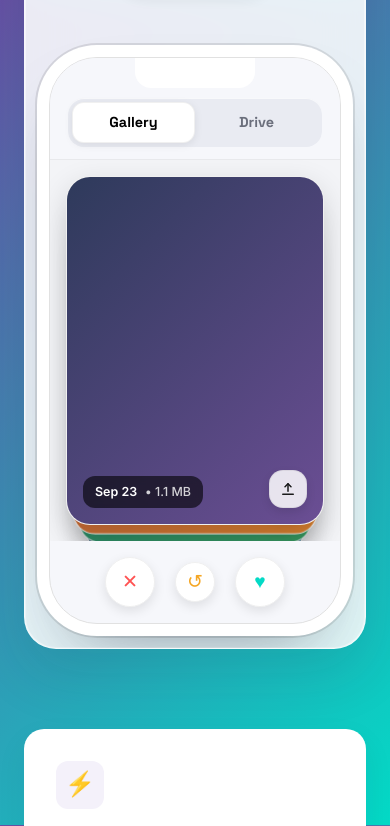
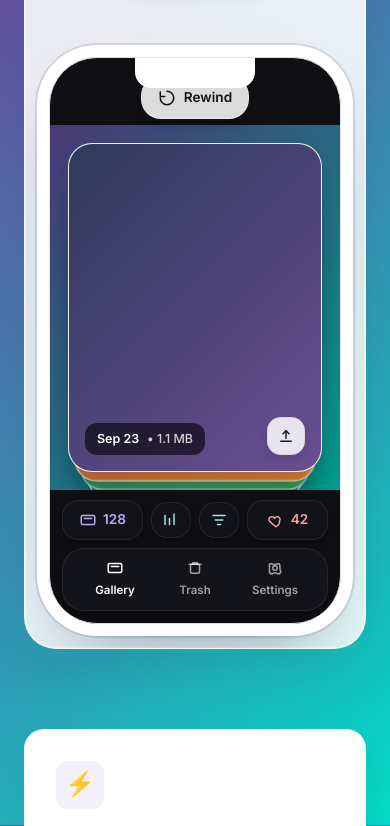
Before and after one commit to Oxycoffin/oxycoffin.github.io, a plain HTML site: page tindrop/index.html in a window 390 px wide. Shown: the part 863-1689 px from the top of the page. Drawn offline with Linux system fonts and the light colour scheme.

Commit message:
style: align demo tindrop
Restyle the phone demo to match the app's dark-mode deck with the brand gradient, drag overlays, counters row, and bottom nav. Replace the segmented control and action buttons with UI elements that mirror the in-app layout.

Tests: not run (not requested)

Next: compare the demo against the in-app gallery screen for any remaining gaps.

```diff
--- a/tindrop/index.html
+++ b/tindrop/index.html
@@ -235,7 +235,7 @@
         position: relative;
         width: 340px;
         height: 660px;
-        background: #f6f7fb;
+        background: #0f0f14;
         border-radius: 48px;
         box-shadow:
           0 0 0 12px #ffffff, /* Marco interior */
@@ -247,6 +247,7 @@
         flex-direction: column;
         font-family: "Inter", sans-serif;
         border: 1px solid #e1e1e1;
+        color: #f2f3f7;
       }
 
       /* Simulated notch */
@@ -261,58 +262,63 @@
       }
 
       .phone-header {
-        padding: 40px 18px 12px;
-        background: #f6f7fb;
+        padding: 18px 18px 6px;
+        background: transparent;
         z-index: 10;
-        border-bottom: 1px solid rgba(0,0,0,0.06);
+        display: flex;
+        justify-content: center;
       }
 
-      .tab-switch {
-        display: flex;
-        background: #e9ebf2;
-        padding: 4px;
-        border-radius: 16px;
-        position: relative;
-        box-shadow: inset 0 1px 0 rgba(255,255,255,0.7);
+      .rewind-btn {
+        background: rgba(255,255,255,0.85);
+        border-radius: 20px;
+        padding: 10px 16px;
+        box-shadow: 0 6px 16px rgba(0,0,0,0.2);
+        border: 1px solid rgba(255,255,255,0.4);
+        display: inline-flex;
+        align-items: center;
+        gap: 8px;
+        color: #111;
+        font-weight: 600;
+        font-size: 0.85rem;
       }
 
-      .tab-btn {
-        flex: 1;
-        text-align: center;
-        padding: 9px;
-        font-size: 0.9rem;
-        font-weight: 600;
-        color: #6b6f7c;
-        cursor: pointer;
-        z-index: 2;
-        transition: color 0.3s;
-      }
-
-      .tab-btn.active {
-        color: #000;
-      }
-
-      .tab-indicator {
-        position: absolute;
-        top: 4px; left: 4px;
-        width: calc(50% - 4px);
-        height: calc(100% - 8px);
-        background: #fff;
-        border-radius: 12px;
-        box-shadow: 0 2px 8px rgba(0,0,0,0.08);
-        border: 1px solid rgba(0,0,0,0.06);
-        transition: transform 0.3s cubic-bezier(0.4, 0.0, 0.2, 1);
+      .rewind-btn svg {
+        width: 18px;
+        height: 18px;
+        stroke: #111;
       }
 
       .phone-body {
         flex: 1;
         position: relative;
-        padding: 16px;
+        padding: 18px;
         display: flex;
         flex-direction: column;
         justify-content: center;
-        background: #f3f4f7;
+        background: transparent;
         overflow: hidden; /* Importante para que las cartas salgan */
+      }
+
+      .phone-body::before {
+        content: "";
+        position: absolute;
+        inset: 0;
+        background: linear-gradient(135deg, #6750a4 0%, #03dac6 100%);
+        z-index: 0;
+      }
+
+      .phone-body::after {
+        content: "";
+        position: absolute;
+        inset: 0;
+        background: rgba(0,0,0,0.28);
+        z-index: 1;
+      }
+
+      .phone-body > * {
+        position: relative;
+        z-index: 2;
       }
 
       /* Card stack */
@@ -321,6 +327,7 @@
         width: 100%;
         height: 400px;
         perspective: 1000px;
+        z-index: 3;
       }
 
       .swipe-card {
@@ -420,61 +427,112 @@
         stroke: #1a1a1a;
       }
 
-      /* Decision overlays (Like / Trash) */
-      .overlay-choice {
+      .drag-overlay {
         position: absolute;
-        top: 40px;
-        padding: 10px 20px;
-        border: 3px solid;
-        border-radius: 12px;
-        font-size: 1.6rem;
-        font-weight: 800;
-        text-transform: uppercase;
-        transform: rotate(-15deg);
+        top: 50%;
+        width: 80%;
+        height: 72%;
+        transform: translateY(-50%);
+        border-radius: 999px;
+        display: flex;
+        align-items: center;
         opacity: 0;
-        transition: opacity 0.1s;
+        z-index: 4;
         pointer-events: none;
-        background: rgba(255,255,255,0.88);
       }
 
-      .choice-keep {
-        left: 40px;
-        color: #03dac6;
-        border-color: #03dac6;
-        transform: rotate(-15deg);
+      .drag-overlay.left {
+        left: -45%;
+        justify-content: flex-end;
+        padding-right: 22px;
+        background: rgba(239,83,80,0.55);
+        transform: translateY(-50%) translateX(-60%) scale(0.8);
       }
 
-      .choice-trash {
-        right: 40px;
-        color: #ef5350;
-        border-color: #ef5350;
-        transform: rotate(15deg);
+      .drag-overlay.right {
+        right: -45%;
+        justify-content: flex-start;
+        padding-left: 22px;
+        background: rgba(76,175,80,0.55);
+        transform: translateY(-50%) translateX(60%) scale(0.8);
       }
 
-      .phone-controls {
-        display: flex;
-        justify-content: center;
-        gap: 30px;
-        padding: 20px;
+      .drag-overlay span {
+        color: #fff;
+        font-weight: 600;
+        letter-spacing: 0.5px;
+        text-transform: uppercase;
       }
 
-      .control-btn {
-        width: 50px; height: 50px;
-        border-radius: 50%;
-        background: #fff;
-        box-shadow: 0 4px 12px rgba(0,0,0,0.1);
-        display: grid;
-        place-items: center;
-        font-size: 1.2rem;
-        cursor: pointer;
-        transition: transform 0.2s;
-        border: 1px solid #f0f0f0;
+      /* Decision overlays (Like / Trash) */
+      .counters-row {
+        display: flex;
+        align-items: center;
+        gap: 10px;
+        padding: 12px 16px 10px;
       }
 
-      .control-btn:hover { transform: scale(1.1); }
-      .btn-trash { color: #ff5252; }
-      .btn-keep { color: #03dac6; }
-      .btn-undo { color: #f5a623; width: 40px; height: 40px; align-self: center;}
+      .counter-pill,
+      .counter-button {
+        display: inline-flex;
+        align-items: center;
+        gap: 6px;
+        padding: 8px 12px;
+        background: rgba(20,20,28,0.78);
+        border-radius: 16px;
+        border: 1px solid rgba(255,255,255,0.08);
+        box-shadow: 0 4px 12px rgba(0,0,0,0.25);
+        font-size: 0.85rem;
+        font-weight: 600;
+      }
+
+      .counter-pill {
+        flex: 1;
+        justify-content: center;
+      }
+
+      .counter-button {
+        padding: 8px 10px;
+        cursor: pointer;
+      }
+
+      .counter-pill svg,
+      .counter-button svg,
+      .bottom-nav svg {
+        width: 18px;
+        height: 18px;
+        stroke: currentColor;
+      }
+
+      .counter-primary { color: #b9a8f3; }
+      .counter-secondary { color: #9ee9e0; }
+      .counter-tertiary { color: #f2a3a3; }
+
+      .bottom-nav {
+        margin: 0 16px 16px;
+        padding: 10px 12px;
+        display: flex;
+        justify-content: space-between;
+        background: rgba(20,20,28,0.86);
+        border-radius: 22px;
+        border: 1px solid rgba(255,255,255,0.08);
+        box-shadow: 0 8px 20px rgba(0,0,0,0.35);
+      }
+
+      .nav-item {
+        flex: 1;
+        display: flex;
+        flex-direction: column;
+        align-items: center;
+        gap: 4px;
+        color: rgba(255,255,255,0.6);
+        font-size: 0.72rem;
+        font-weight: 600;
+      }
+
+      .nav-item.active {
+        color: #ffffff;
+      }
 
 
       /* --- STATS GRID (BENTO BOX STYLE) --- */
@@ -593,7 +651,8 @@
           height: auto;
           aspect-ratio: 340 / 660;
         }
-        .phone-controls { gap: 20px; padding: 16px; }
+        .counters-row { gap: 8px; padding: 10px 12px 8px; }
+        .bottom-nav { margin: 0 12px 12px; }
       }
     </style>
   </head>
@@ -633,23 +692,76 @@
             <div class="phone-notch"></div>
 
             <div class="phone-header">
-              <div class="tab-switch">
-                <div class="tab-indicator" id="tabIndicator"></div>
-                <div class="tab-btn active" onclick="switchMode('local')">Gallery</div>
-                <div class="tab-btn" onclick="switchMode('drive')">Drive</div>
+              <div class="rewind-btn">
+                <svg viewBox="0 0 24 24" fill="none" stroke-width="2" stroke-linecap="round" stroke-linejoin="round">
+                  <path d="M3 12a9 9 0 1 0 9-9"></path>
+                  <path d="M3 4v6h6"></path>
+                </svg>
+                <span>Rewind</span>
               </div>
             </div>
 
             <div class="phone-body">
+              <div class="drag-overlay left" id="dragLeft"><span>Trash it</span></div>
+              <div class="drag-overlay right" id="dragRight"><span>Save it</span></div>
               <div class="card-stack" id="cardStack">
                 <!-- Cards are generated with JS -->
               </div>
             </div>
 
-            <div class="phone-controls">
-              <div class="control-btn btn-trash" onclick="swipe('left')">✕</div>
-              <div class="control-btn btn-undo" onclick="undo()">↺</div>
-              <div class="control-btn btn-keep" onclick="swipe('right')">♥</div>
+            <div class="counters-row">
+              <div class="counter-pill counter-primary">
+                <svg viewBox="0 0 24 24" fill="none" stroke-width="2" stroke-linecap="round" stroke-linejoin="round">
+                  <rect x="3" y="6" width="18" height="12" rx="2"></rect>
+                  <path d="M7 10h10"></path>
+                </svg>
+                <span>128</span>
+              </div>
+              <div class="counter-button counter-secondary" id="statsButton" title="Stats">
+                <svg viewBox="0 0 24 24" fill="none" stroke-width="2" stroke-linecap="round" stroke-linejoin="round">
+                  <path d="M4 18V6"></path>
+                  <path d="M10 18V10"></path>
+                  <path d="M16 18V4"></path>
+                </svg>
+              </div>
+              <div class="counter-button counter-secondary" id="filterButton" title="Filters">
+                <svg viewBox="0 0 24 24" fill="none" stroke-width="2" stroke-linecap="round" stroke-linejoin="round">
+                  <path d="M4 6h16"></path>
+                  <path d="M7 12h10"></path>
+                  <path d="M10 18h4"></path>
+                </svg>
+              </div>
+              <div class="counter-pill counter-tertiary">
+                <svg viewBox="0 0 24 24" fill="none" stroke-width="2" stroke-linecap="round" stroke-linejoin="round">
+                  <path d="M12 21s-6-4.2-8.5-7.2C1.5 11 3 7.5 6.5 7.5c2 0 3.2 1.2 3.5 2 0.3-0.8 1.5-2 3.5-2 3.5 0 5 3.5 3 6.3C18 16.8 12 21 12 21z"></path>
+                </svg>
+                <span>42</span>
+              </div>
+            </div>
+
+            <div class="bottom-nav">
+              <div class="nav-item active">
+                <svg viewBox="0 0 24 24" fill="none" stroke-width="2" stroke-linecap="round" stroke-linejoin="round">
+                  <rect x="3" y="6" width="18" height="12" rx="2"></rect>
+                  <path d="M7 10h10"></path>
+                </svg>
+                <span>Gallery</span>
+              </div>
+              <div class="nav-item">
+                <svg viewBox="0 0 24 24" fill="none" stroke-width="2" stroke-linecap="round" stroke-linejoin="round">
+                  <path d="M4 7h16"></path>
+                  <path d="M9 7V5h6v2"></path>
+                  <rect x="6" y="7" width="12" height="12" rx="2"></rect>
+                </svg>
+                <span>Trash</span>
+              </div>
+              <div class="nav-item">
+                <svg viewBox="0 0 24 24" fill="none" stroke-width="2" stroke-linecap="round" stroke-linejoin="round">
+                  <path d="M12 15a3 3 0 1 0 0-6 3 3 0 0 0 0 6z"></path>
+                  <path d="M19.4 15a1.7 1.7 0 0 0 .3 1.9l.1.1-1.6 2.8-.2-.1a2 2 0 0 0-2.1.1l-.1.1-2.3-1.3a6.2 6.2 0 0 1-2.9 0l-2.3 1.3-.1-.1a2 2 0 0 0-2.1-.1l-.2.1-1.6-2.8.1-.1a1.7 1.7 0 0 0 .3-1.9l-.1-.2a6.7 6.7 0 0 1 0-3l.1-.2a1.7 1.7 0 0 0-.3-1.9l-.1-.1L5 6.2l.2.1a2 2 0 0 0 2.1-.1l.1-.1 2.3 1.3a6.2 6.2 0 0 1 2.9 0l2.3-1.3.1.1a2 2 0 0 0 2.1.1l.2-.1 1.6 2.8-.1.1a1.7 1.7 0 0 0-.3 1.9l.1.2a6.7 6.7 0 0 1 0 3z"></path>
+                </svg>
+                <span>Settings</span>
+              </div>
             </div>
           </div>
         </section>
@@ -719,7 +831,9 @@
     <!-- Swipe interaction logic -->
     <script>
       const cardStack = document.getElementById('cardStack');
-      const tabIndicator = document.getElementById('tabIndicator');
+      const dragLeft = document.getElementById('dragLeft');
+      const dragRight = document.getElementById('dragRight');
+      const filterButton = document.getElementById('filterButton');
       let currentMode = 'local'; // 'local' or 'drive'
 
       // Mock data
@@ -738,6 +852,30 @@
       };
 
       let activeCards = [];
+
+      function updateDragOverlay(deltaX) {
+        const progress = Math.min(Math.abs(deltaX) / 120, 1);
+        const scale = 0.8 + progress * 0.2;
+        if (deltaX < 0) {
+          dragLeft.style.opacity = (0.55 * progress).toFixed(2);
+          dragLeft.style.transform = `translateY(-50%) translateX(${(-60 + (30 * progress))}%) scale(${scale})`;
+          dragRight.style.opacity = 0;
+        } else if (deltaX > 0) {
+          dragRight.style.opacity = (0.55 * progress).toFixed(2);
+          dragRight.style.transform = `translateY(-50%) translateX(${(60 - (30 * progress))}%) scale(${scale})`;
+          dragLeft.style.opacity = 0;
+        } else {
+          dragLeft.style.opacity = 0;
+          dragRight.style.opacity = 0;
+        }
+      }
+
+      function resetDragOverlay() {
+        dragLeft.style.opacity = 0;
+        dragRight.style.opacity = 0;
+        dragLeft.style.transform = 'translateY(-50%) translateX(-60%) scale(0.8)';
+        dragRight.style.transform = 'translateY(-50%) translateX(60%) scale(0.8)';
+      }
 
       function initCards() {
         cardStack.innerHTML = '';
@@ -769,8 +907,6 @@
                   <path d="M5 19h14"></path>
                 </svg>
               </div>
-              <div class="overlay-choice choice-keep">KEEP</div>
-              <div class="overlay-choice choice-trash">TRASH</div>
             </div>
           `;
 
@@ -778,23 +914,13 @@
         });
 
         activeCards = Array.from(document.querySelectorAll('.swipe-card'));
+        resetDragOverlay();
         // Enable drag on the top card
         enableDrag(activeCards[activeCards.length - 1]);
       }
 
-      function switchMode(mode) {
-        currentMode = mode;
-        const btns = document.querySelectorAll('.tab-btn');
-        btns.forEach(b => b.classList.remove('active'));
-
-        if (mode === 'local') {
-          btns[0].classList.add('active');
-          tabIndicator.style.transform = 'translateX(0%)';
-        } else {
-          btns[1].classList.add('active');
-          tabIndicator.style.transform = 'translateX(100%)';
-        }
-
+      function toggleMode() {
+        currentMode = currentMode === 'local' ? 'drive' : 'local';
         initCards();
       }
 
@@ -820,18 +946,7 @@
           const rotate = currentX * 0.1; // Smooth rotation
 
           card.style.transform = `translateX(${currentX}px) rotate(${rotate}deg)`;
-
-          // Mostrar overlays
-          const keep = card.querySelector('.choice-keep');
-          const trash = card.querySelector('.choice-trash');
-
-          if (currentX > 0) {
-            keep.style.opacity = Math.min(currentX / 100, 1);
-            trash.style.opacity = 0;
-          } else {
-            trash.style.opacity = Math.min(Math.abs(currentX) / 100, 1);
-            keep.style.opacity = 0;
-          }
+          updateDragOverlay(currentX);
         };
 
         const onEnd = () => {
@@ -846,8 +961,7 @@
             // Reset
             card.classList.add('resetting');
             card.style.transform = '';
-            card.querySelector('.choice-keep').style.opacity = 0;
-            card.querySelector('.choice-trash').style.opacity = 0;
+            resetDragOverlay();
 
             setTimeout(() => {
               card.classList.remove('resetting');
@@ -870,6 +984,7 @@
         const x = direction === 'right' ? 500 : -500;
         const r = direction === 'right' ? 30 : -30;
         card.style.transform = `translateX(${x}px) rotate(${r}deg)`;
+        resetDragOverlay();
 
         // Remove from DOM after animation
         setTimeout(() => {
@@ -891,11 +1006,6 @@
       function swipe(dir) {
         if (activeCards.length === 0) return;
         const card = activeCards[activeCards.length - 1];
-
-        // Mostrar visualmente el overlay antes de volar
-        const overlay = dir === 'right' ? card.querySelector('.choice-keep') : card.querySelector('.choice-trash');
-        overlay.style.opacity = 1;
-
         dismissCard(card, dir);
       }
 
@@ -904,6 +1014,9 @@
       }
 
       // Inicializar
+      if (filterButton) {
+        filterButton.addEventListener('click', toggleMode);
+      }
       initCards();
     </script>
   </body>
```
